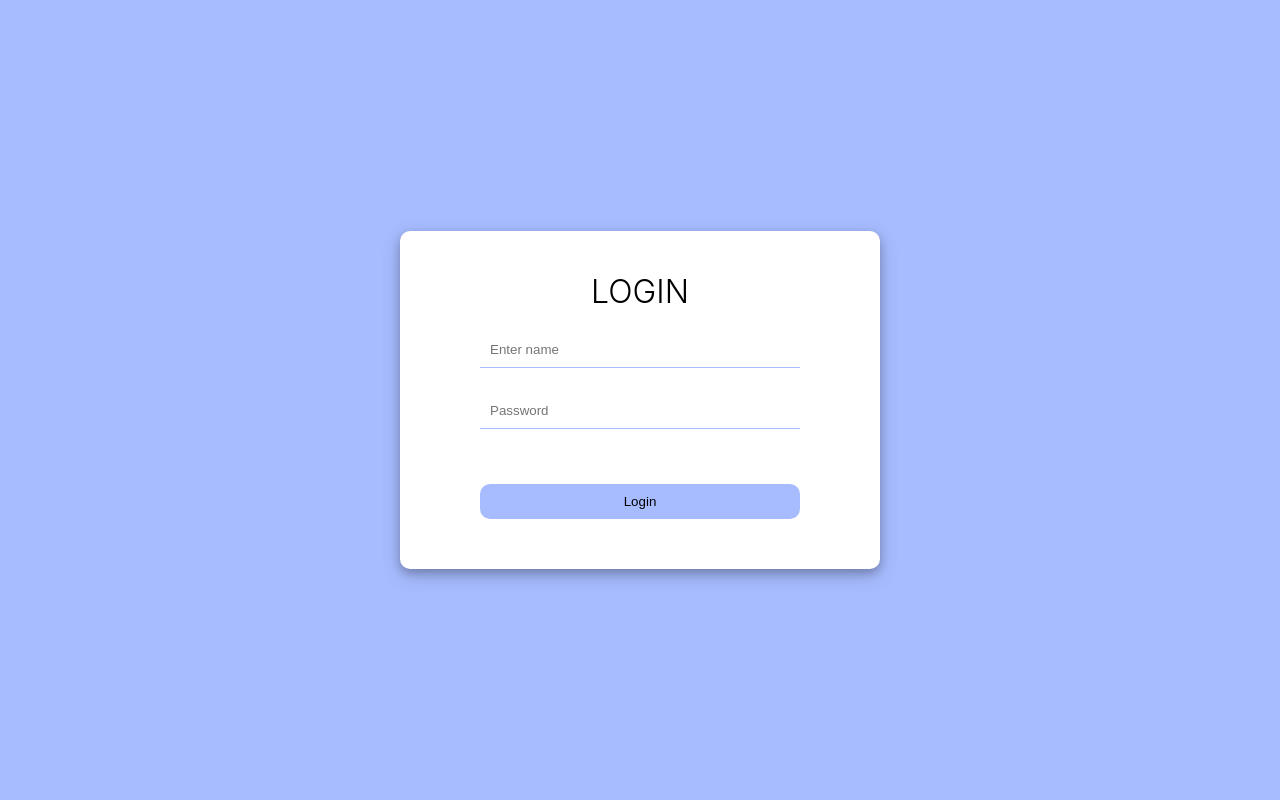
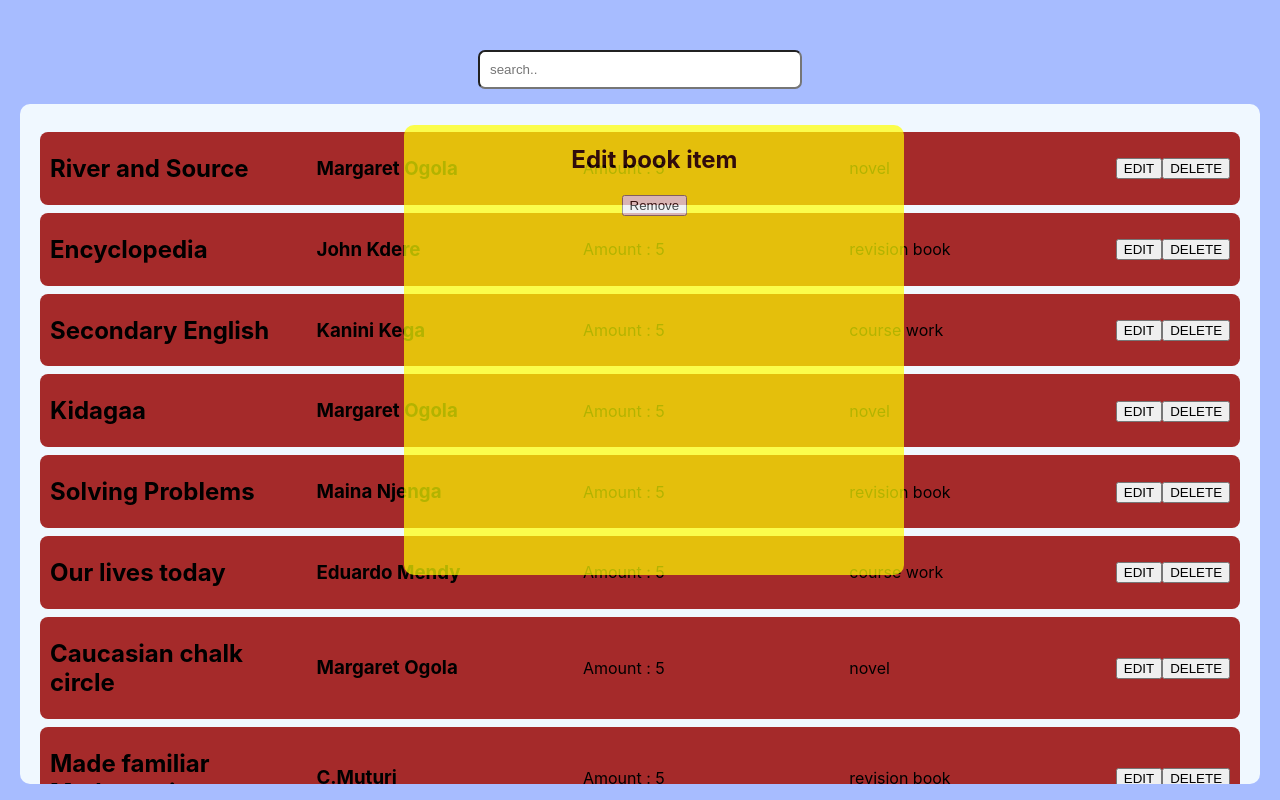
Before and after one commit to muyasamuel/LIBMS, a React (Create React App) app: page / in a window 1280 px wide. Built offline with nearby package versions, Linux system fonts and the light colour scheme.

Commit message:
Add a edit bookItem overlay comp

```diff
--- a/src/App.js
+++ b/src/App.js
@@ -1,6 +1,10 @@
 
 import './App.css';
-import Login from './components/Login'
+
+
+import SearchFilter from './components/SearchFilter';
+
+
 
 
 
@@ -12,7 +16,10 @@ import Login from './components/Login'
 function App() {
   return (
     <div className="App">
-       <Login />
+
+    <SearchFilter />
+
+
 
 
 
--- /dev/null
+++ b/src/components/EditBookItem.css
@@ -0,0 +1,12 @@
+.editBookContainer{
+    background-color: yellow;
+    width: 500px;
+    height: 450px;
+    position: absolute;
+    top: 10%;
+    left: 31%;
+    z-index: 2;
+    border-radius: 10px;
+    opacity: 0.7;
+    text-align: center;
+}
--- /dev/null
+++ b/src/components/EditBookItem.js
@@ -0,0 +1,14 @@
+import './EditBookItem.css'
+
+function EditBookItem() {
+  return (
+    <div className='editBookContainer'>
+        <h2>Edit book item</h2>
+        <button>Remove</button>
+
+
+    </div>
+  )
+}
+
+export default EditBookItem
--- a/src/components/SearchFilter.css
+++ b/src/components/SearchFilter.css
@@ -4,12 +4,14 @@
     background-color: #a7bcff ;
     display: flex;
     justify-content: center;
+    overflow: hidden;
 
 
 }
 
 .wrapper{
     margin-top: 50px;
+    position: relative;
 
 
 }
--- a/src/components/SearchFilter.js
+++ b/src/components/SearchFilter.js
@@ -2,6 +2,7 @@ import './SearchFilter.css';
 import BookItem from './BookItem';
 import { booksAvailable } from './Data'
 import { useState } from 'react';
+import EditBookItem from './EditBookItem';
 
 
 function SearchFilter() {
@@ -31,6 +32,7 @@ function SearchFilter() {
     <div className='searchContainer'>
 
         <div className='wrapper'>
+            <EditBookItem />
             <div className='inputDiv'> <input type='text'  placeholder='search..'  onChange={(e) => searchItems(e.target.value)}/></div>
 
             <div className='content'>
```
Also changed, not shown: src/store/editContext.js (added, +13 -0 lines).
